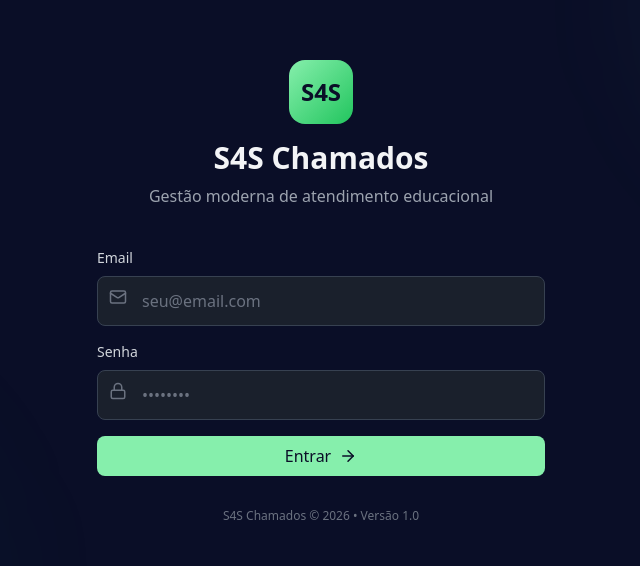
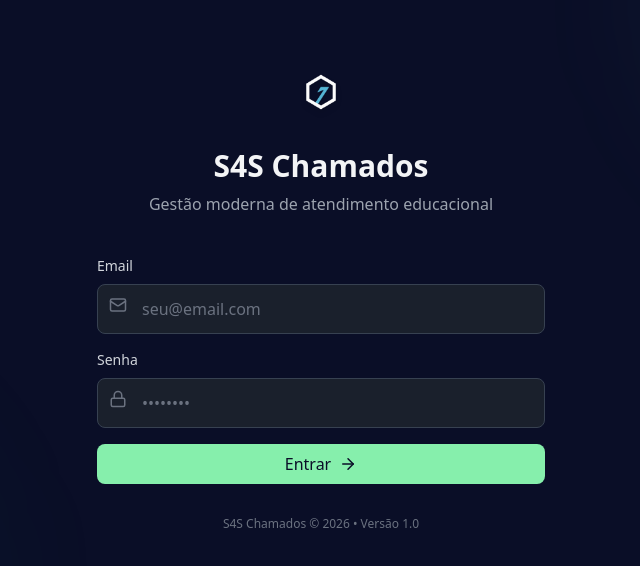
Before and after one commit to ruanandrade-bit/chamado_tecmise, a React (Vite) app: page / in a window 1280 px wide. Shown: the part 108-674 px from the top of the page, without its empty margins (319-959 px from the left). Built offline with nearby package versions, Linux system fonts and the light colour scheme; no server answers.

Commit message:
Logo S4S

```diff
--- a/src/components/Header.jsx
+++ b/src/components/Header.jsx
@@ -169,9 +169,7 @@ export default function Header({ onMenuClick }) {
             </button>
 
             <div className="flex items-center gap-3">
-              <div className="w-8 h-8 bg-gradient-to-br from-primary-light to-primary rounded-lg flex items-center justify-center font-bold text-xs text-dark-950">
-                S4S
-              </div>
+              <img src="/favicon.png" alt="Logo S4S" className="w-8 h-8 object-contain drop-shadow-sm" />
               <div className="hidden sm:block">
                 <h1 className="text-lg font-bold bg-gradient-to-r from-primary-light to-primary bg-clip-text text-transparent">
                   S4S Chamados
--- a/src/components/Login.jsx
+++ b/src/components/Login.jsx
@@ -36,9 +36,7 @@ export default function Login() {
       <div className="w-full max-w-md relative z-10 animate-slideInUp">
         {/* Logo and title */}
         <div className="text-center mb-10">
-          <div className="w-16 h-16 bg-gradient-to-br from-primary-light to-primary rounded-2xl flex items-center justify-center font-bold text-2xl text-dark-950 mx-auto mb-4">
-            S4S
-          </div>
+          <img src="/favicon.png" alt="Logo S4S" className="w-20 h-20 object-contain mx-auto mb-4 drop-shadow-md" />
           <h1 className="text-3xl font-bold mb-2 text-dark-100">S4S Chamados</h1>
           <p className="text-dark-400">Gestão moderna de atendimento educacional</p>
         </div>
```
